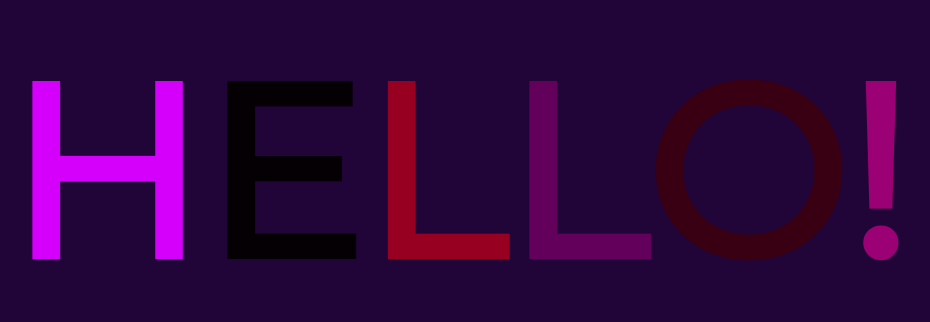
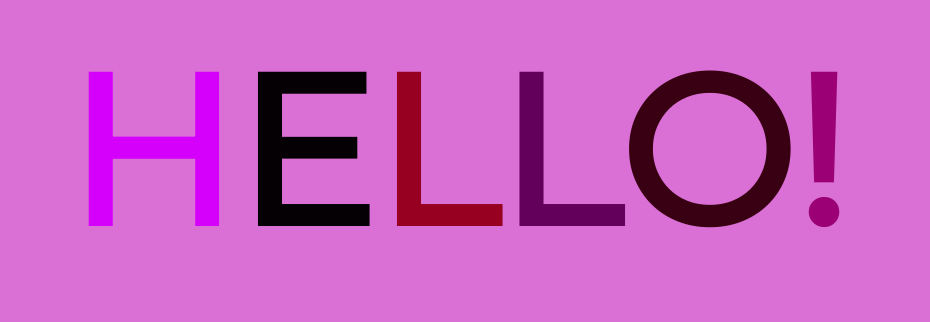
Before and after one commit to lc1715/AnimatedTextGitDemo, a plain HTML site: page index.html in a window 1280 px wide. Shown: the part 388-710 px from the top of the page, without its empty margins (184-1114 px from the left). Drawn offline with Linux system fonts and the light colour scheme.

Commit message:
someone else did this

```diff
--- a/app.css
+++ b/app.css
@@ -1,6 +1,6 @@
 
 body {
-    background-color: rgb(33, 4, 56);
+    background-color: orchid;
 }
 
 
@@ -10,7 +10,7 @@ h1 {
     align-items: center;
     height: 100vh;
     font-family: Montserrat;
-    font-size: 15rem;
+    font-size: 13rem;
     transition: color 500ms;
 }
 
```
